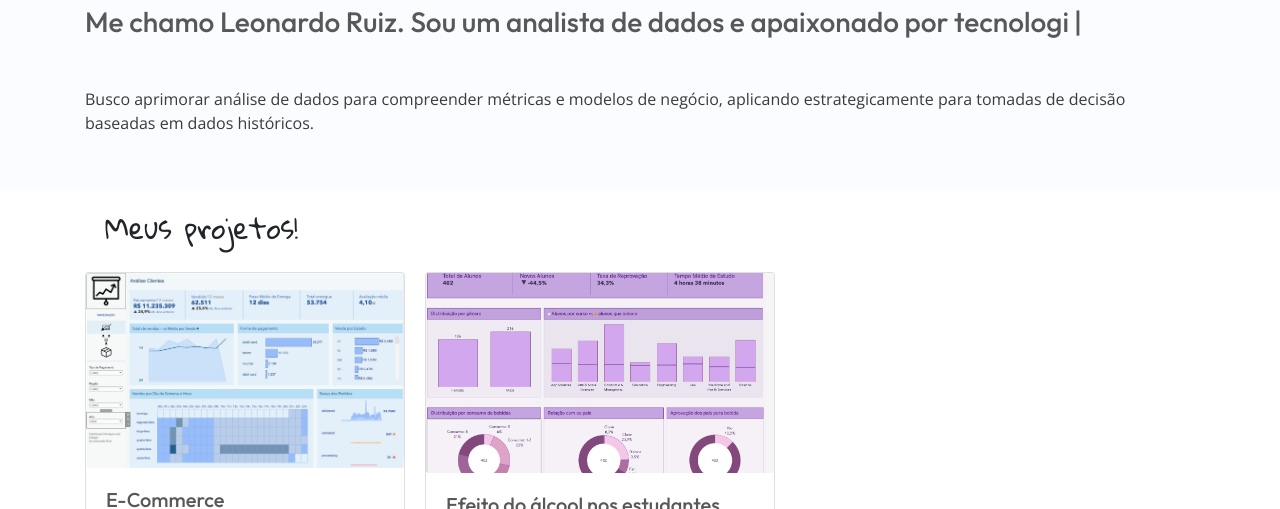
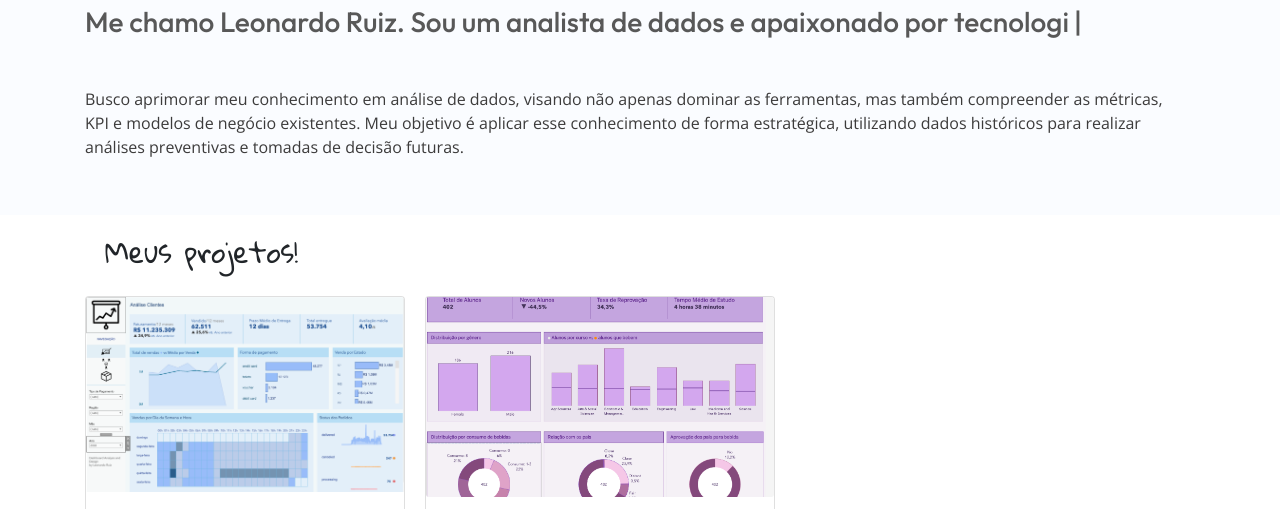
Before and after one commit to leonardocarr/LeonardoRuizWeb, a plain HTML site: page index.html in a window 1280 px wide. Shown: the part 211-720 px from the top of the page. Drawn offline with nearby package versions, Linux system fonts and the light colour scheme.

Commit message:
final_commit

```diff
--- a/index.html
+++ b/index.html
@@ -65,7 +65,7 @@
       <section class="section-header">
         <h1>Olá a todos!</h1>
         <h3 class="titulo-principal">Me chamo Leonardo Ruiz. Sou um analista de dados e apaixonado por tecnologia.</h3>
-        <p>Busco aprimorar análise de dados para compreender métricas e modelos de negócio, aplicando estrategicamente para tomadas de decisão baseadas em dados históricos.</p>
+        <p>Busco aprimorar meu conhecimento em análise de dados, visando não apenas dominar as ferramentas, mas também compreender as métricas, KPI e modelos de negócio existentes. Meu objetivo é aplicar esse conhecimento de forma estratégica, utilizando dados históricos para realizar análises preventivas e tomadas de decisão futuras.</p>
       </section>
     </div>
 
```
